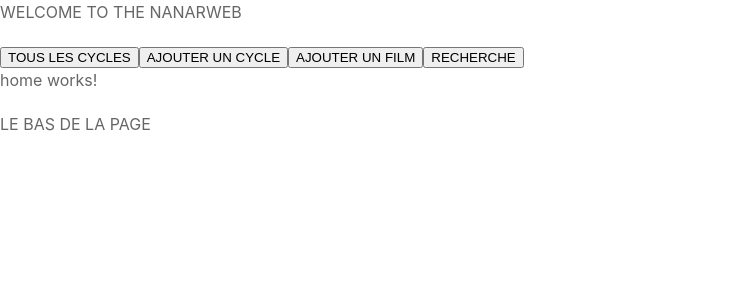
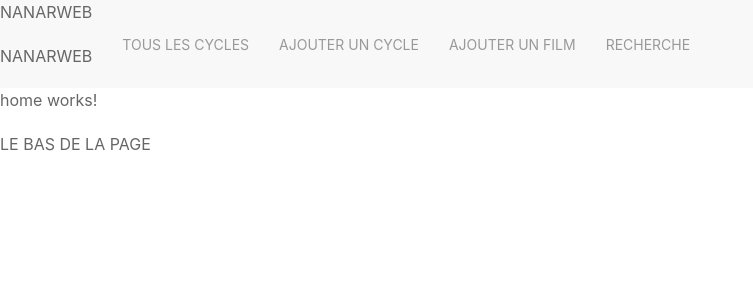
Before and after one commit to SebastiaanMoedt/nanarweb, an Angular app: page /home in a window 1280 px wide. Shown: the top 300 px of the page, without its empty margins (0-753 px from the left). Built offline with nearby package versions, Linux system fonts and the light colour scheme.

Commit message:
css bullshit

```diff
--- a/src/app/partials/header/header.html
+++ b/src/app/partials/header/header.html
@@ -1,8 +1,14 @@
-<p>WELCOME TO THE NANARWEB</p>
+<nav class="uk-navbar-container" uk-navbar>
+<!-- https://getuikit.com/docs/introduction -->
+    <div class="uk-navbar-left">
+        <ul class="uk-navbar-nav">
+            <li><p>NANARWEB</p><p>NANARWEB</p></li>
 
-<div>
-    <button routerLink="/cycles">TOUS LES CYCLES</button>
-    <button routerLink="/cycle-add">AJOUTER UN CYCLE</button>
-    <button routerLink="/film-add">AJOUTER UN FILM</button>
-    <button routerLink="/search">RECHERCHE</button>
-</div>
+            <li><a routerLink="/cycles">TOUS LES CYCLES</a></li>
+            <li><a routerLink="/cycle-add">AJOUTER UN CYCLE</a></li>
+            <li><a routerLink="/film-add">AJOUTER UN FILM</a></li>
+            <li><a routerLink="/search">RECHERCHE</a></li>
+        </ul>
+
+    </div>
+</nav>
```
